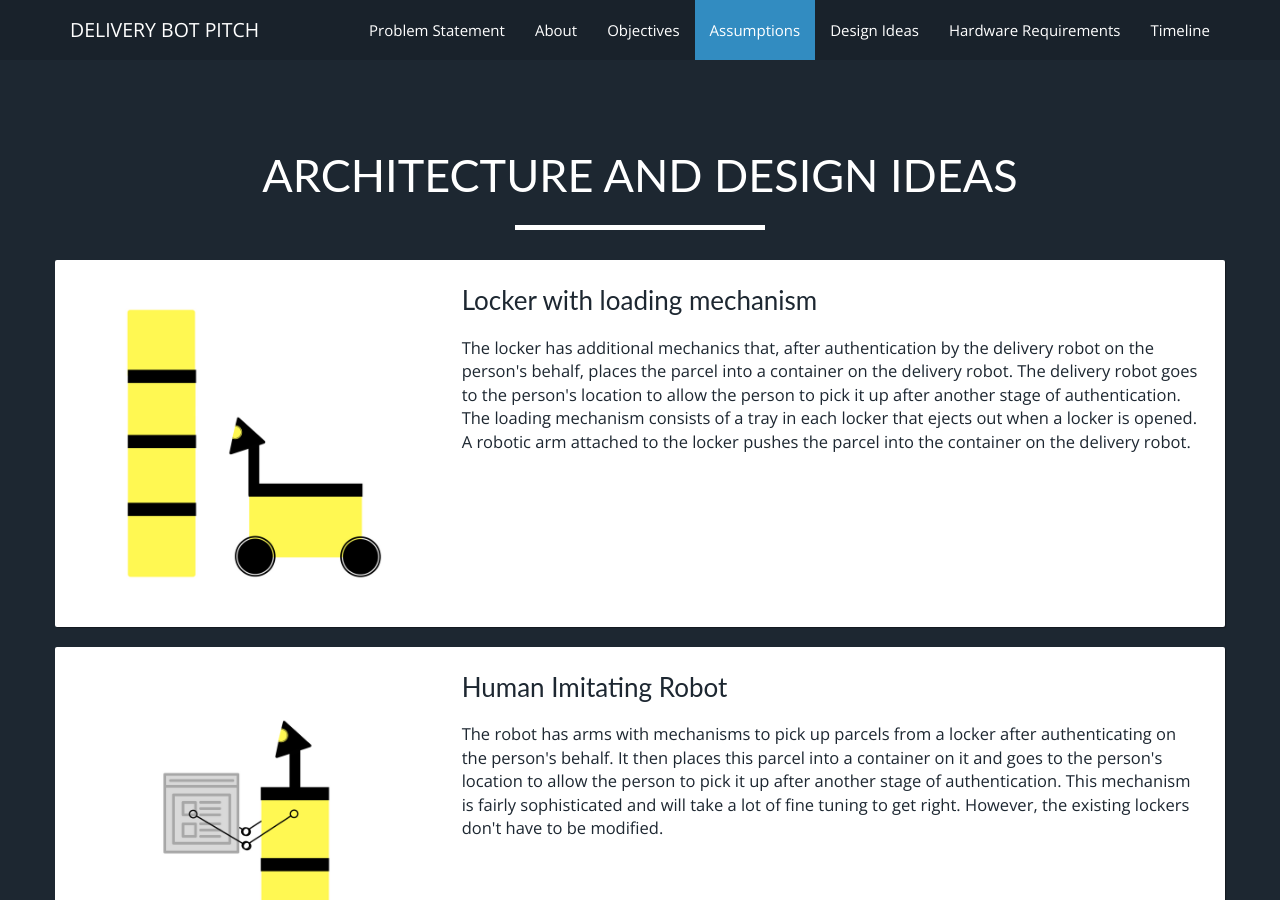
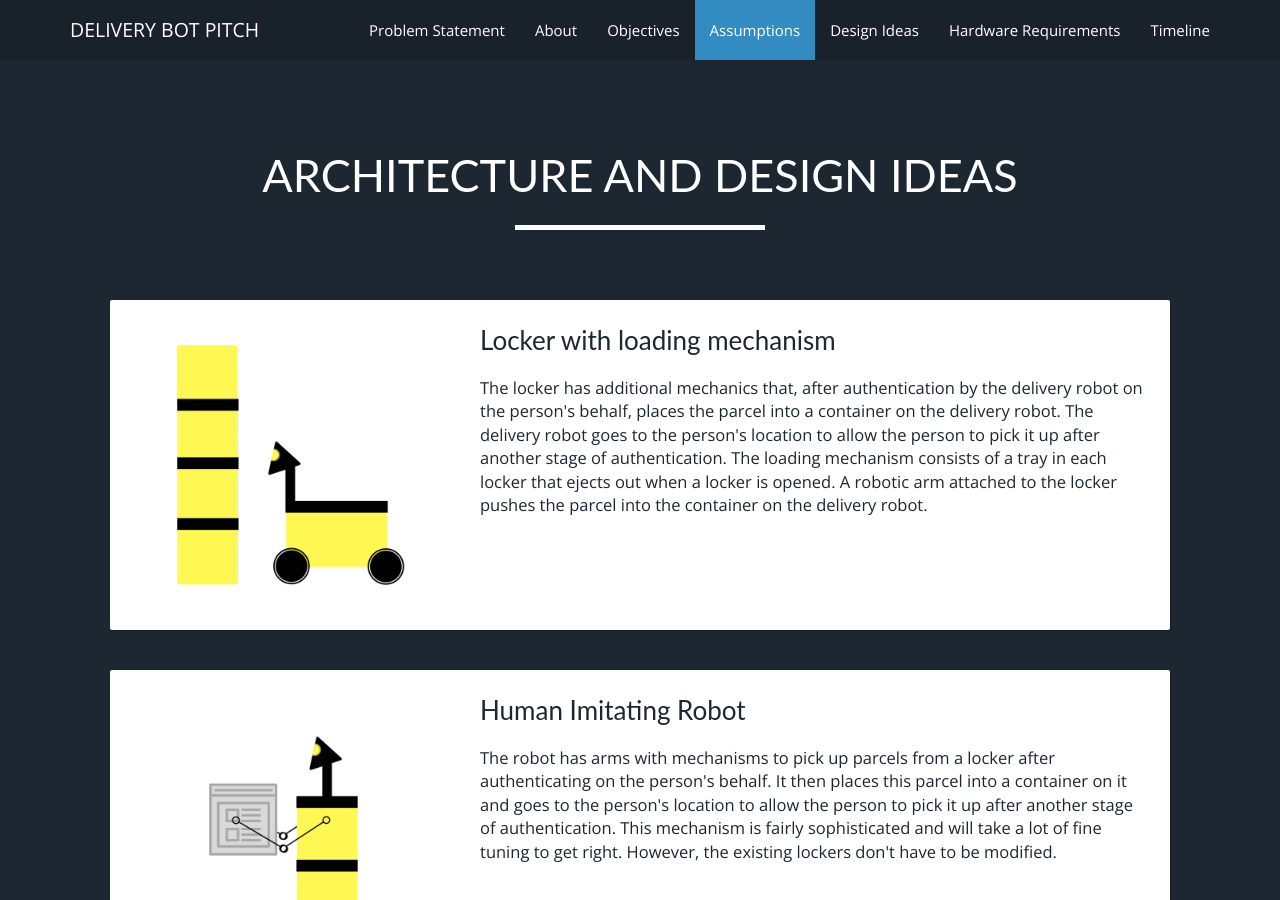
Before and after one commit to prajwaldp/delivery-robot-pitch, a Jekyll site: the page built from index.html, in a window 1280 px wide and 900 px high, scrolled down 4432 px. Built offline with Jekyll 4.4.1, drawn with Linux system fonts in a browser that asks for light colours.

Commit message:
more padding and margin between designs

```diff
--- a/css/main.scss
+++ b/css/main.scss
@@ -445,7 +445,7 @@ footer {
 .post {
     background-color: white;
     padding: 0.5rem;
-    margin-bottom: 2rem;
+    margin: 4rem;
     color: $color_shark_approx;
     border-radius: 2px;
     box-shadow: 1px 1px 1px darken($color_shark_approx, 5%);
```
